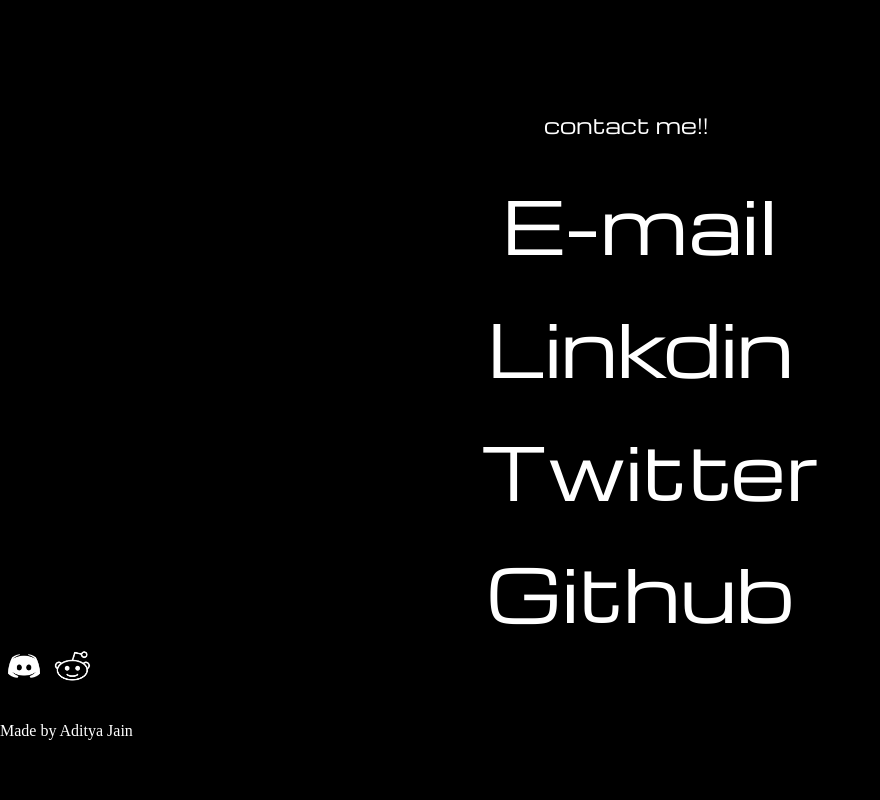
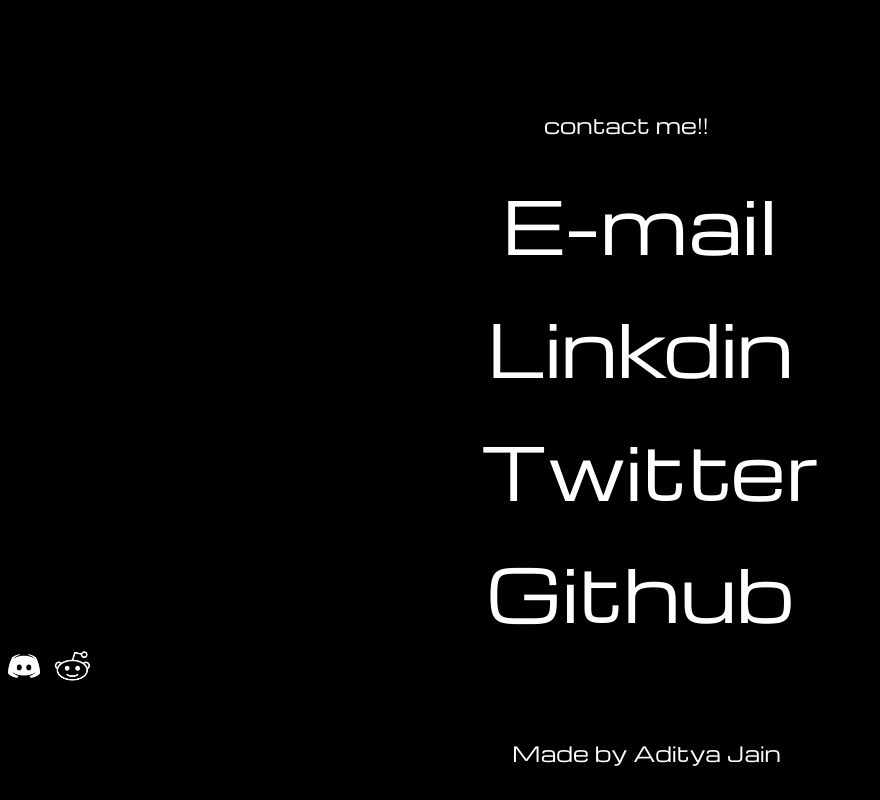
Before and after one commit to Aditya30december2003/Personal-Portfolio-2, a plain HTML site: page index.html in a window 1280 px wide. Shown: the part 5629-6429 px from the top of the page, without its empty margins (0-880 px from the left). Before the commit the page ends 6369 px from the top, so only its background shows below. Drawn offline with nearby package versions, Linux system fonts and the light colour scheme; a web font is replaced by a local one.

Commit message:
Update style.css

```diff
--- a/style.css
+++ b/style.css
@@ -371,3 +371,10 @@
 .responsive-skills{
     display: none;
 }
+footer{
+    margin: 3rem 32rem;
+    font-size: 1.3rem;
+    font-family:'Michroma', sans-serif ;
+    width: 20rem;
+    margin-bottom: 2rem;
+}
```
